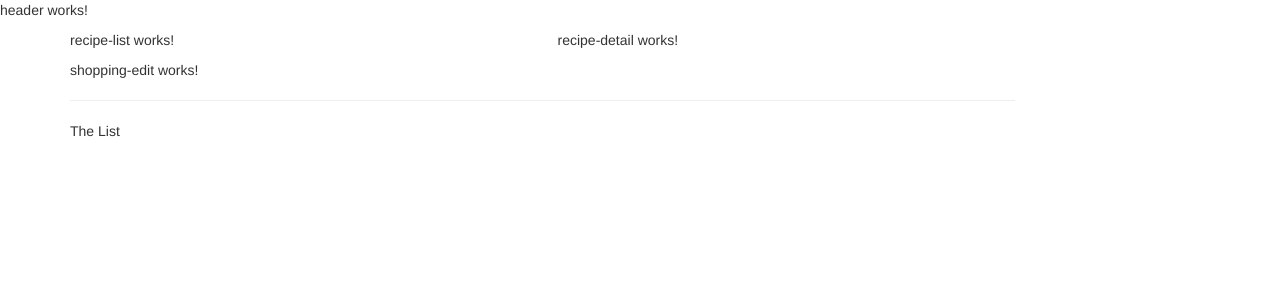
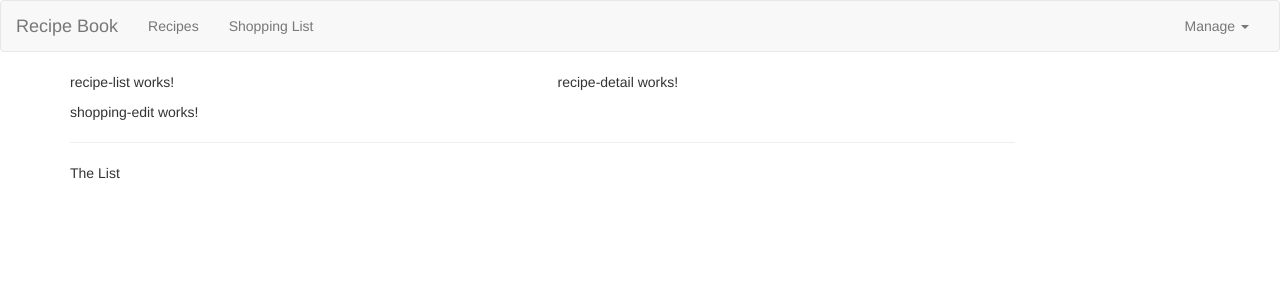
Before and after one commit to abhishek3365/Recipes-Project-Angular, an Angular app: page / in a window 1280 px wide. Shown: the top 300 px of the page. Built offline with nearby package versions, Linux system fonts and the light colour scheme.

Commit message:
Header Setup

```diff
--- a/src/app/header/header.component.html
+++ b/src/app/header/header.component.html
@@ -1,3 +1,26 @@
-<p>
-  header works!
-</p>
+<nav class="navbar navbar-default">
+  <div class="container-fluid">
+    <div class="navbar-header">
+      <a href="#" class="navbar-brand">Recipe Book</a>
+    </div>
+
+    <div class="collapse navbar-collapse">
+
+      <ul class="nav navbar-nav">
+          <li><a href="#">Recipes</a></li>
+          <li><a href="#">Shopping List</a></li>
+      </ul>
+
+      <ul class="nav navbar-nav navbar-right">
+        <li class="dropdown" >
+          <a href="#" class="dropdown-toggle" role="button">Manage <span class="caret"></span> </a>
+          <ul class="dropdown-menu">
+            <li><a href="#">Save Data</a></li>
+            <li><a href="#">Fetch Data</a></li>
+          </ul>
+        </li>
+      </ul>
+
+    </div>
+  </div>
+</nav>
```
